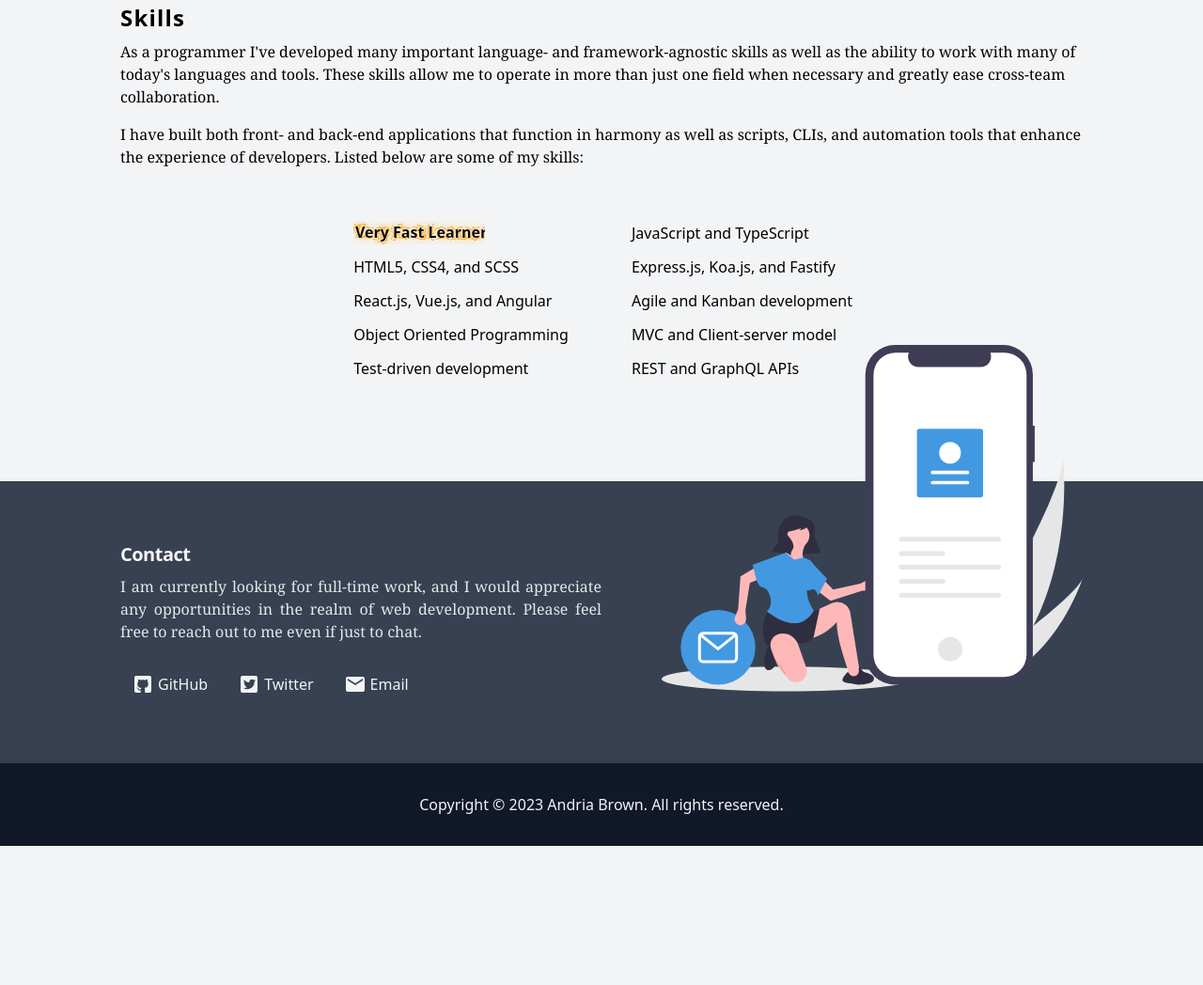
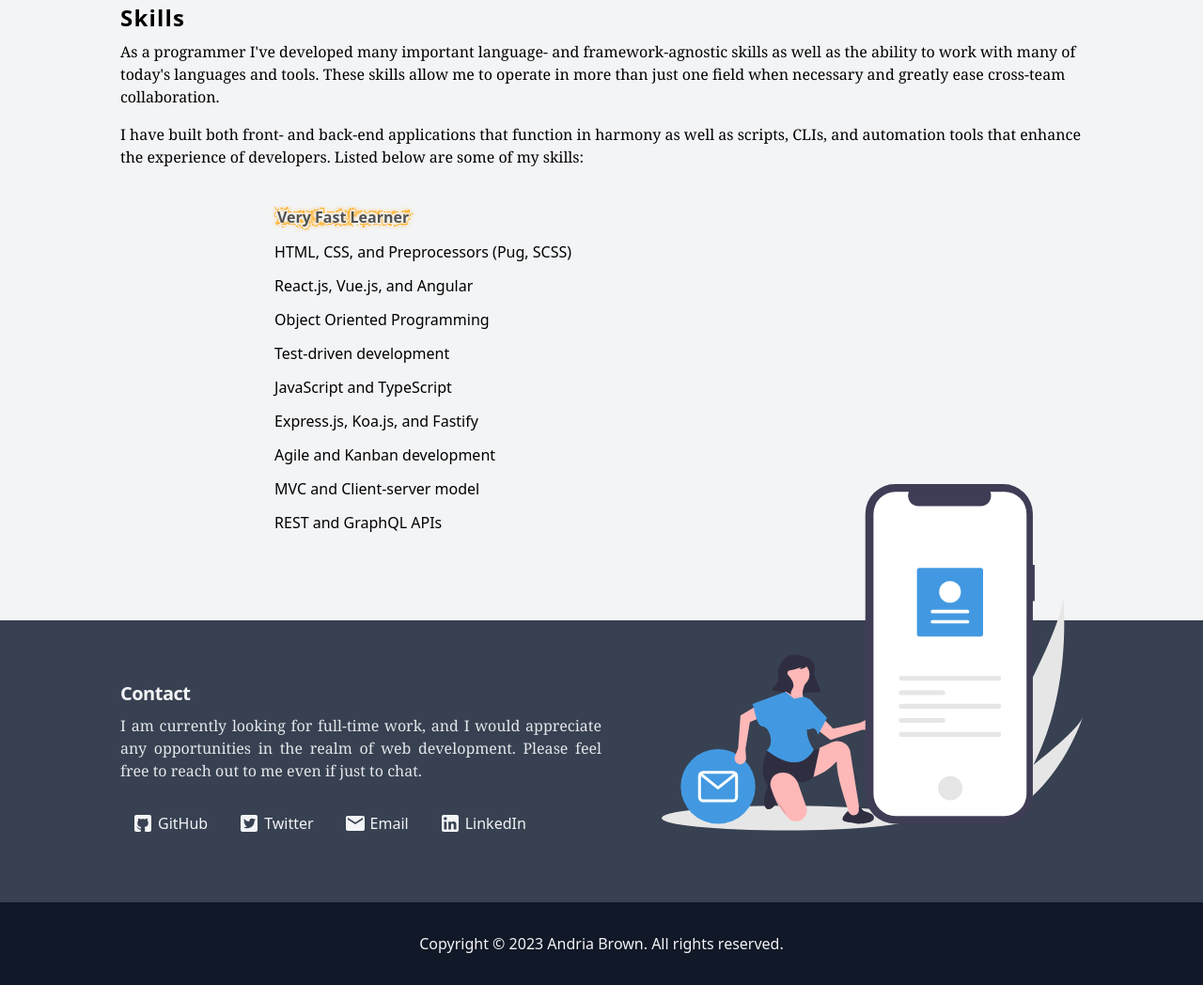
Before and after one commit to andria-dev/portfolio, a website: page index.html in a window 1280 px wide. Shown: the part 1697-2745 px from the top of the page at 94% size. Before the commit the page ends 2597 px from the top, so only its background shows below. Drawn offline with nearby package versions, Linux system fonts and the light colour scheme; files that its build step writes are made by us from their sources; a script that the page names is missing.

Commit message:
linkedin

```diff
--- a/index.html
+++ b/index.html
@@ -144,51 +144,40 @@
 			</p>
 			<div class="w-full grid place-items-center">
 				<div class="w-auto py-4 bg-transparent grid grid-cols-1 md:grid-cols-2 place-items-center md:gap-16">
-					<ul class="w-auto flex flex-col leading-6 md:py-4 col-span-1">
+					<ul class="w-auto flex flex-col flex-wrap leading-6 col-span-1">
 						<li class="pb-3">
-							<!-- <strong class="font-semibold contents">Very Fast Learner</strong> -->
-							<svg xmlns="http://www.w3.org/2000/svg" xmlns:xlink="http://www.w3.org/1999/xlink" width="140px"
-								height="25px">
+							<svg xmlns="http://www.w3.org/2000/svg" xmlns:xlink="http://www.w3.org/1999/xlink" viewbox="0 0 140 25"
+								width="140px" height="25px" overflow="visible">
 								<defs>
-									<text id="text" x="2px" y="18px"
+									<text id="text" x="3px" y="18px"
 										font-family="ui-sans-serif, system-ui, -apple-system, BlinkMacSystemFont, Segoe UI, Roboto, Helvetica Neue, Arial, Noto Sans, sans-serif, Apple Color Emoji, Segoe UI Emoji, Segoe UI Symbol, Noto Color Emoji"
 										font-size="1em" font-weight="700">
 										Very Fast Learner
 									</text>
 								</defs>
-								<filter id="glow">
-									<feGaussianBlur id="glowBlur" stdDeviation="3.5" result="coloredBlur" />
-									<feMerge>
-										<feMergeNode in="coloredBlur" />
-										<feMergeNode in="SourceGraphic" />
-									</feMerge>
-								</filter>
-								<filter id="shock2">
-									<feTurbulence type="fractalNoise" baseFrequency="0.2" numOctaves="1" seed="2" result="noise"
-										id="noise">
-										<animate attributeType="XML" attributeName="seed" from="2" to="120" dur="10s"
+								<filter id="shock">
+									<feTurbulence type="fractalNoise" baseFrequency="0.2" numOctaves="2" seed="2" result="noise">
+										<animate attributeType="XML" attributeName="seed" from="2" to="160" dur="12s"
 											repeatCount="indefinite" />
 									</feTurbulence>
-									<feMorphology id="morph3" in="SourceGraphic" operator="dilate" radius="1" result="morph1" />
-									<feMorphology id="morph4" in="morph1" operator="dilate" radius="1" result="morph2" />
+									<feMorphology in="SourceGraphic" operator="dilate" radius="2" result="morph1" />
+									<feMorphology in="morph1" operator="dilate" radius="1" result="morph2" />
 									<feComposite operator="out" in="morph2" in2="morph1" result="strokeText" />
 									<feDisplacementMap xChannelSelector="R" yChannelSelector="G" in="strokeText" in2="noise"
 										result="displacementMap" color-interpolation-filters="sRGB" scale="10" />
-									<feGaussianBlur stdDeviation="5" result="coloredBlur" />
+									<feGaussianBlur stdDeviation="2" result="coloredBlur" />
 									<feMerge>
 										<feMergeNode in="coloredBlur" />
 										<feMergeNode in="displacementMap" />
 									</feMerge>
 								</filter>
-								<use xlink:href="#text" id="textShock" x="2" y="2" filter="url(#shock2)" stroke="0" stroke-width="2"
+								<use xlink:href="#text" x="2" y="2" filter="url(#shock)" stroke="0" stroke-width="2"
 									fill="hsl(38 100% 60%)" aria-hidden="true" />
-								<use xlink:href="#text" id="textFill" x="0" y="0" fill="black" aria-hidden="true" />
-								<use xlink:href="#text" id="textGlow" x="0" y="0" filter="url(#glow)" stroke="hsl(38 100% 60%)"
-									stroke-width="0.1" fill="transparent" aria-hidden="true" />
+								<use xlink:href="#text" id="text-fill" x="0" y="0" fill="black" aria-hidden="true" />
 							</svg>
 						</li>
 						<li class="pb-3">
-							HTML5, CSS4, and SCSS
+							HTML, CSS, and Preprocessors (Pug, SCSS)
 						</li>
 						<li class="pb-3">
 							React.js, Vue.js, and Angular
@@ -199,8 +188,6 @@
 						<li class="pb-3">
 							Test-driven development
 						</li>
-					</ul>
-					<ul class="w-auto flex flex-col md:py-4 col-span-1">
 						<li class="pb-3">
 							JavaScript and TypeScript
 						</li>
@@ -274,6 +261,16 @@
 								</svg>
 								<span>
 									Email
+								</span>
+							</a>
+							<a class="w-auto flex space-x-1 px-3 py-2 text-gray-100 focus:text-blue-300 hover:text-blue-300 transition-colors duration-200 ease-in-out"
+								href="https://linkedin.com/in/andria-dev/" tabindex="0">
+								<svg style="width:24px;height:24px" viewBox="0 0 24 24">
+									<path fill="currentColor"
+										d="M19 3A2 2 0 0 1 21 5V19A2 2 0 0 1 19 21H5A2 2 0 0 1 3 19V5A2 2 0 0 1 5 3H19M18.5 18.5V13.2A3.26 3.26 0 0 0 15.24 9.94C14.39 9.94 13.4 10.46 12.92 11.24V10.13H10.13V18.5H12.92V13.57C12.92 12.8 13.54 12.17 14.31 12.17A1.4 1.4 0 0 1 15.71 13.57V18.5H18.5M6.88 8.56A1.68 1.68 0 0 0 8.56 6.88C8.56 5.95 7.81 5.19 6.88 5.19A1.69 1.69 0 0 0 5.19 6.88C5.19 7.81 5.95 8.56 6.88 8.56M8.27 18.5V10.13H5.5V18.5H8.27Z" />
+								</svg>
+								<span>
+									LinkedIn
 								</span>
 							</a>
 						</div>
--- a/styles.css
+++ b/styles.css
@@ -216,6 +216,28 @@ a:focus {
 	#squiggle { display: none; }
 }
 
+@keyframes fluctuating-opacity {
+	0% { opacity: 0.66171; }
+	10% { opacity: 0.76902; }
+	20% { opacity: 0.80578; }
+	30% { opacity: 0.84055; }
+	40% { opacity: 0.61806; }
+	50% { opacity: 0.87108; }
+	60% { opacity: 0.96266; }
+	70% { opacity: 0.79483; }
+	80% { opacity: 0.64353; }
+	90% { opacity: 0.79876; }
+	100% { opacity: 0.96833; }
+}
+#text-fill {
+	animation-name: fluctuating-opacity;
+	animation-iteration-count: infinite;
+	animation-play-state: running;
+	animation-duration: 1s;
+	animation-timing-function: linear;
+}
+
+
 @media (prefers-reduced-motion: reduce) {
 	#name-title {
 		opacity: 0;
@@ -237,6 +259,8 @@ a:focus {
 		stroke-dashoffset: 0;
 		animation: none;
 	}
+
+	#text-fill { animation: none; }
 }
 
 .project {
```
